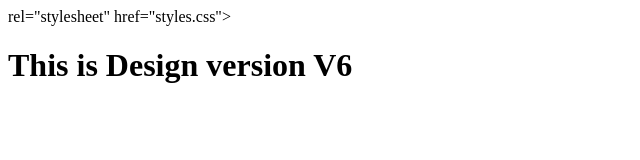
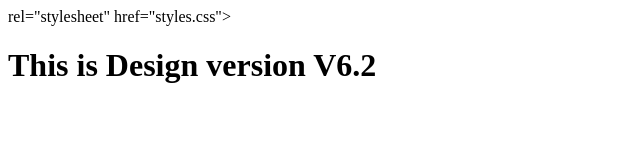
Before and after one commit to TSachin1989/gitrepo, a plain HTML site: page index.html in a window 1280 px wide. Shown: the full height of the page, 0-640 px from the left. Drawn offline with Linux system fonts and the light colour scheme.

Commit message:
changed version to 6.2

```diff
--- a/index.html
+++ b/index.html
@@ -8,6 +8,6 @@
 </head>
 
 <body>
-    <h1> This is Design version V6 </h1>
+    <h1> This is Design version V6.2 </h1>
 </body>
 </html>
```
